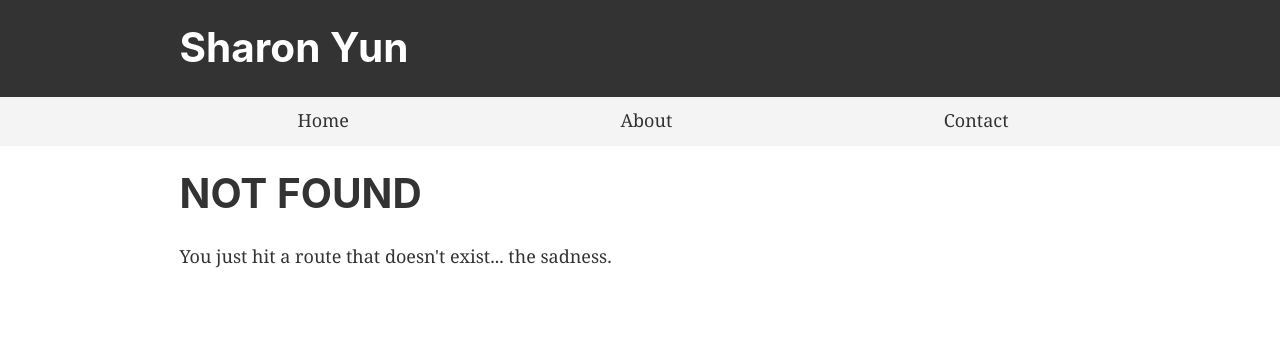
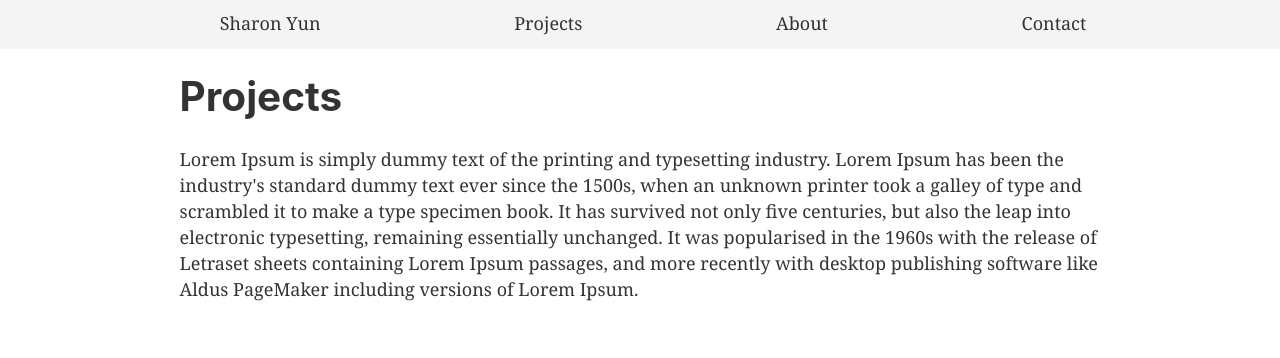
Before and after one commit to sharonyun11/portfolio, a Gatsby site: page /projects in a window 1280 px wide. Before the commit this address had no page. Built offline with nearby package versions, Linux system fonts and the light colour scheme; Gatsby itself is replaced by a stand-in of ours.

Commit message:
changed menu to navbar

```diff
--- a/src/components/layout.js
+++ b/src/components/layout.js
@@ -4,7 +4,7 @@ import Helmet from 'react-helmet'
 import { StaticQuery, graphql } from 'gatsby'
 
 import Header from './header'
-import Menu from './menu'
+import NavBar from './navbar'
 import './layout.css'
 
 const Layout = ({ children }) => (
@@ -35,8 +35,8 @@ const Layout = ({ children }) => (
         >
           <html lang="en" />
         </Helmet>
-        <Header siteTitle={data.site.siteMetadata.title} />
-        <Menu />
+        {/* <Header siteTitle={data.site.siteMetadata.title} /> */}
+        <NavBar />
         <div
           style={{
             margin: '0 auto',
--- a/src/components/menu.js
+++ b/src/components/navbar.js
@@ -1,7 +1,7 @@
 import React from 'react'
 import { Link } from 'gatsby'
 
-const Menu = () => (
+const NavBar = () => (
   <div
     style={{
       background: '#f4f4f4',
@@ -16,7 +16,10 @@ const Menu = () => (
       }}
     >
       <li>
-        <Link to="/">Home</Link>
+        <Link to="/">Sharon Yun</Link>
+      </li>
+      <li>
+        <Link to="/projects">Projects</Link>
       </li>
       <li>
         <Link to="/about">About</Link>
@@ -28,4 +31,4 @@ const Menu = () => (
   </div>
 )
 
-export default Menu
+export default NavBar
--- /dev/null
+++ b/src/pages/projects.js
@@ -0,0 +1,23 @@
+import React from 'react'
+import Layout from '../components/layout'
+
+const Projects = () => (
+  <Layout>
+    <div>
+      <h1>Projects</h1>
+      <p>
+        Lorem Ipsum is simply dummy text of the printing and typesetting
+        industry. Lorem Ipsum has been the industry's standard dummy text ever
+        since the 1500s, when an unknown printer took a galley of type and
+        scrambled it to make a type specimen book. It has survived not only five
+        centuries, but also the leap into electronic typesetting, remaining
+        essentially unchanged. It was popularised in the 1960s with the release
+        of Letraset sheets containing Lorem Ipsum passages, and more recently
+        with desktop publishing software like Aldus PageMaker including versions
+        of Lorem Ipsum.
+      </p>
+    </div>
+  </Layout>
+)
+
+export default Projects
```
